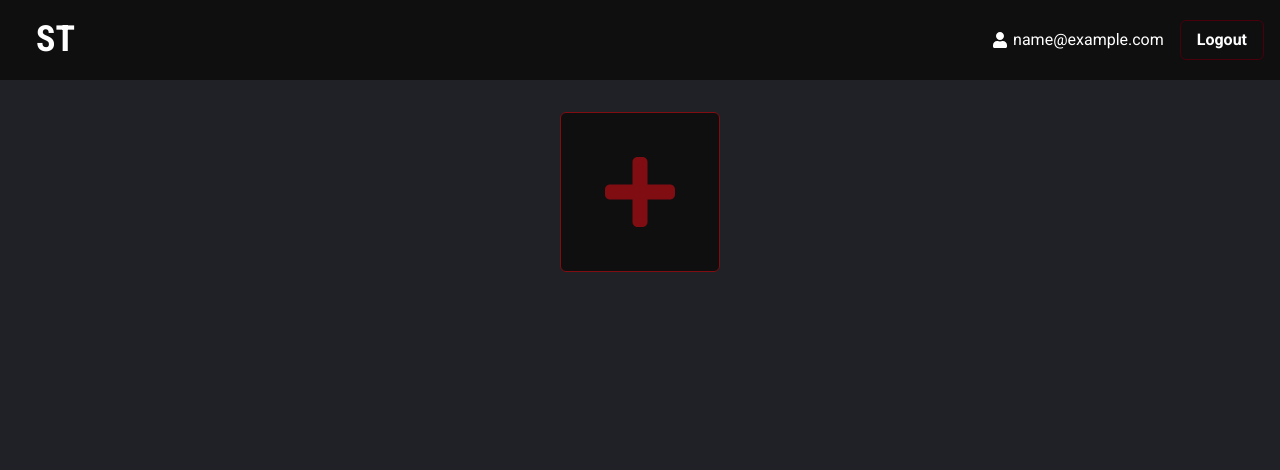
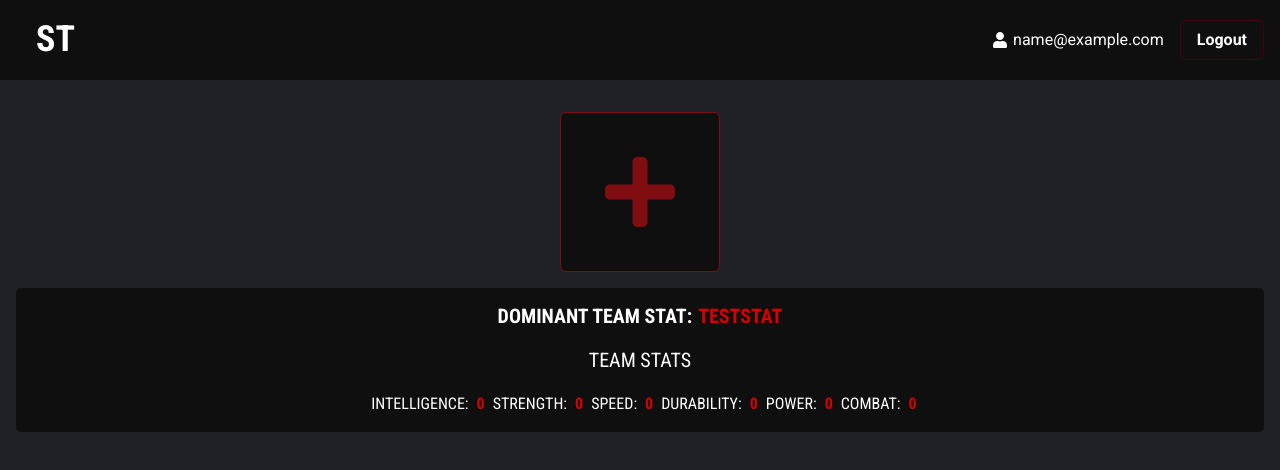
Before and after one commit to LMV-Codes/SuperTeam, a React (Create React App) app: page / in a window 1280 px wide. Shown: the top 470 px of the page. Built offline with nearby package versions, Linux system fonts and the light colour scheme; sample sign-in values are in the browser's storage.

Commit message:
TeamStat component

```diff
--- a/src/components/heroes/SearchList.tsx
+++ b/src/components/heroes/SearchList.tsx
@@ -74,7 +74,7 @@ export const SearchList: React.FC<SearchListProps> = ({
   };
 
   return (
-    <Flex wrap="wrap" justifyContent="center" alignItems="center">
+    <Flex wrap="wrap" justifyContent="center">
       {!loading ? (
         <>
           {heroData.map((hero, index) => (
@@ -90,12 +90,22 @@ export const SearchList: React.FC<SearchListProps> = ({
               borderRadius="5px"
               marginLeft="1em"
             >
-              <Image
-                src={hero.image.url}
-                alt={hero.name}
-                maxWidth="12em"
+              <Flex
+                bg="brand.100"
+                width="12em"
+                height="16em"
+                justifyContent="center"
+                alignItems="center"
                 borderRadius="5px"
-              />
+                marginBottom="1em"
+              >
+                <Image
+                  src={hero.image.url}
+                  alt={hero.name}
+                  maxWidth="12em"
+                  borderRadius="5px"
+                />
+              </Flex>
               <Text fontFamily="Mono">{hero.name}</Text>
               <Text fontFamily="Mono">{hero.biography["full-name"]}</Text>
               <Button
--- a/src/components/heroes/TeamMember.tsx
+++ b/src/components/heroes/TeamMember.tsx
@@ -1,6 +1,6 @@
 import { Button } from "@chakra-ui/button";
 import { Image } from "@chakra-ui/image";
-import { Box, Flex, Heading, Text } from "@chakra-ui/layout";
+import { Flex, Heading, Text } from "@chakra-ui/layout";
 import React, { useState } from "react";
 import { HeroData } from "../../utils/interfaces";
 
--- a/src/components/heroes/TeamSearch.tsx
+++ b/src/components/heroes/TeamSearch.tsx
@@ -1,7 +1,7 @@
 import { Button } from "@chakra-ui/button";
 import Icon from "@chakra-ui/icon";
 import { Input } from "@chakra-ui/input";
-import { Flex } from "@chakra-ui/layout";
+import { Container, Flex } from "@chakra-ui/layout";
 import { useToast } from "@chakra-ui/toast";
 import { Field, Form, Formik } from "formik";
 import React, { useState } from "react";
@@ -36,10 +36,10 @@ export const TeamSearch: React.FC<TeamSearchProps> = ({
       top="0"
       left="0"
     >
+      <Container maxW="container.xl">
         <Flex
+          marginTop="5em"
           flexDirection="column"
-        margin="2em"
-        width="80%"
           bg="brand.100"
           padding="2em"
           borderRadius="5px"
@@ -122,7 +122,6 @@ export const TeamSearch: React.FC<TeamSearchProps> = ({
               </Form>
             )}
           </Formik>
-
           <SearchList
             heroData={heroData}
             setSuperTeam={setSuperTeam}
@@ -131,6 +130,7 @@ export const TeamSearch: React.FC<TeamSearchProps> = ({
             loading={loading}
           />
         </Flex>
+      </Container>
     </Flex>
   );
 };
--- /dev/null
+++ b/src/components/heroes/TeamStats.tsx
@@ -0,0 +1,108 @@
+import { Flex, Heading, Text } from "@chakra-ui/layout";
+import React from "react";
+import { HeroData } from "../../utils/interfaces";
+
+interface TeamStatsProps {
+  team: HeroData[];
+}
+
+export const TeamStats: React.FC<TeamStatsProps> = ({ team }) => {
+  const getStats = (teamArray: HeroData[]) => {
+    let statSum = {
+      intelligence: 0,
+      strength: 0,
+      speed: 0,
+      durability: 0,
+      power: 0,
+      combat: 0,
+    };
+    teamArray.forEach((member) => {
+      statSum.intelligence =
+        parseInt(member.powerstats.intelligence) + statSum.intelligence;
+      statSum.strength =
+        parseInt(member.powerstats.strength) + statSum.strength;
+      statSum.speed = parseInt(member.powerstats.speed) + statSum.speed;
+      statSum.durability =
+        parseInt(member.powerstats.durability) + statSum.durability;
+      statSum.power = parseInt(member.powerstats.power) + statSum.power;
+      statSum.combat = parseInt(member.powerstats.combat) + statSum.combat;
+    });
+    return statSum;
+  };
+
+  const getBigStat = (stats: Array<Array<string | number>>) => {
+    let bigStat: Array<string | number> = ["TestStat", 0];
+    stats.forEach((stat) => {
+      if (stat[1] > bigStat[1]) {
+        bigStat = stat;
+      }
+    });
+    return bigStat;
+  };
+
+  const stats = getStats(team);
+  const statArray = Object.entries(stats);
+  const bigStat = getBigStat(statArray);
+  return (
+    <Flex
+      flexDirection="column"
+      justifyContent="center"
+      alignItems="center"
+      bg="brand.50"
+      padding="1em"
+      borderRadius="5px"
+    >
+      <Flex>
+        <Heading
+          textTransform="uppercase"
+          size="md"
+          fontWeight="bold"
+          marginBottom="1em"
+        >
+          dominant team stat:
+        </Heading>
+        <Heading
+          textTransform="uppercase"
+          size="md"
+          fontWeight="bold"
+          marginBottom="1em"
+          color="brand.400"
+          marginLeft="0.3em"
+        >
+          {bigStat[0]}
+        </Heading>
+      </Flex>
+      <Heading
+        textTransform="uppercase"
+        size="md"
+        fontWeight="regular"
+        marginBottom="1em"
+      >
+        team stats
+      </Heading>
+
+      <Flex flexWrap="wrap">
+        {statArray.map((powerstat, index) => (
+          <Flex key={index}>
+            <Text
+              fontFamily="Roboto Condensed"
+              textTransform="uppercase"
+              marginLeft="0.5em"
+            >
+              {powerstat[0]}:
+            </Text>
+            <Text
+              textAlign="left"
+              fontFamily="Roboto Condensed"
+              marginLeft="0.5em"
+              fontWeight="bold"
+              color="brand.400"
+            >
+              {powerstat[1]}
+            </Text>
+          </Flex>
+        ))}
+      </Flex>
+    </Flex>
+  );
+};
--- a/src/pages/Home.tsx
+++ b/src/pages/Home.tsx
@@ -4,6 +4,7 @@ import { AddHero } from "../components/heroes/AddHero";
 import { TeamSearch } from "../components/heroes/TeamSearch";
 import { TeamMember } from "../components/heroes/TeamMember";
 import { HeroData } from "../utils/interfaces";
+import { TeamStats } from "../components/heroes/TeamStats";
 
 export const Home: React.FC = () => {
   const [heroSearch, setTeamSearch] = useState(false);
@@ -34,6 +35,7 @@ export const Home: React.FC = () => {
           ))}
           {superTeam.length < 6 && <AddHero setSearch={setTeamSearch} />}
         </Flex>
+        <TeamStats team={superTeam} />
       </Container>
     </Flex>
   );
```
Lines whose indentation alone changed are shown as unchanged.
